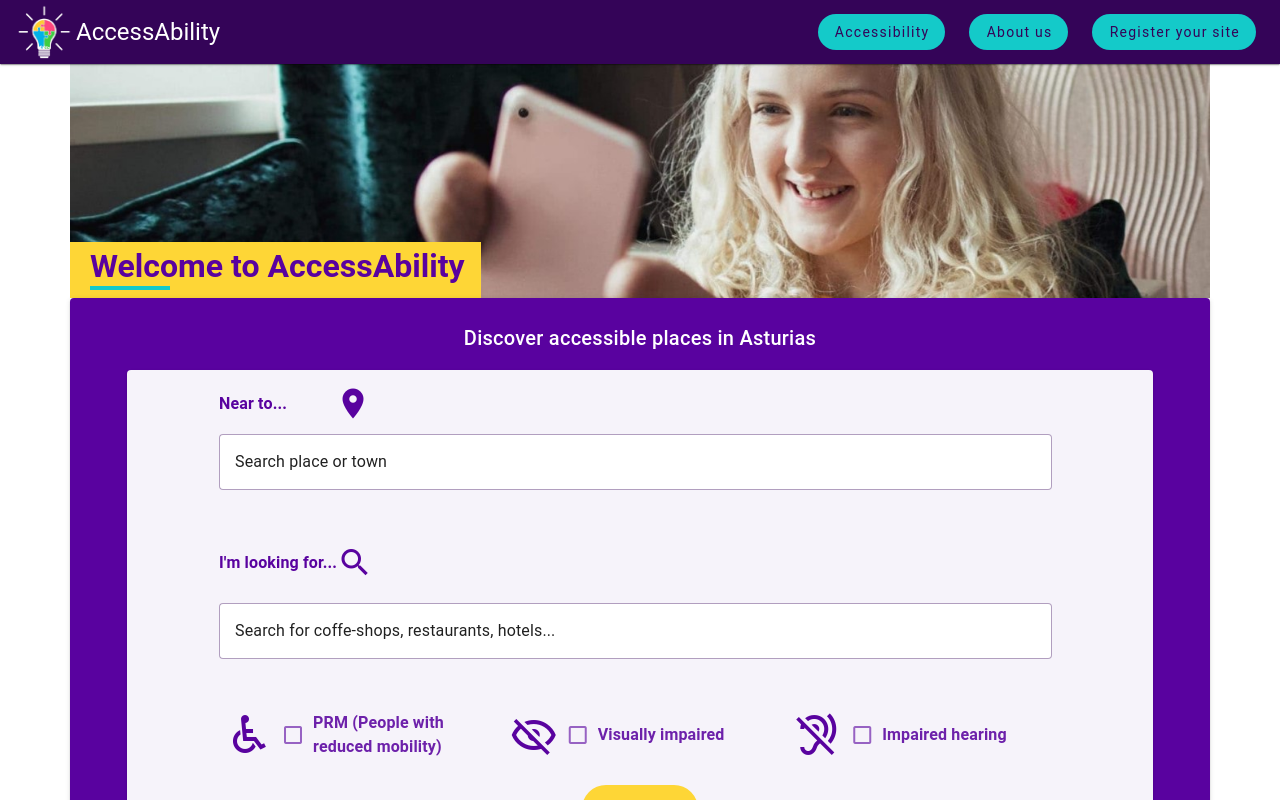
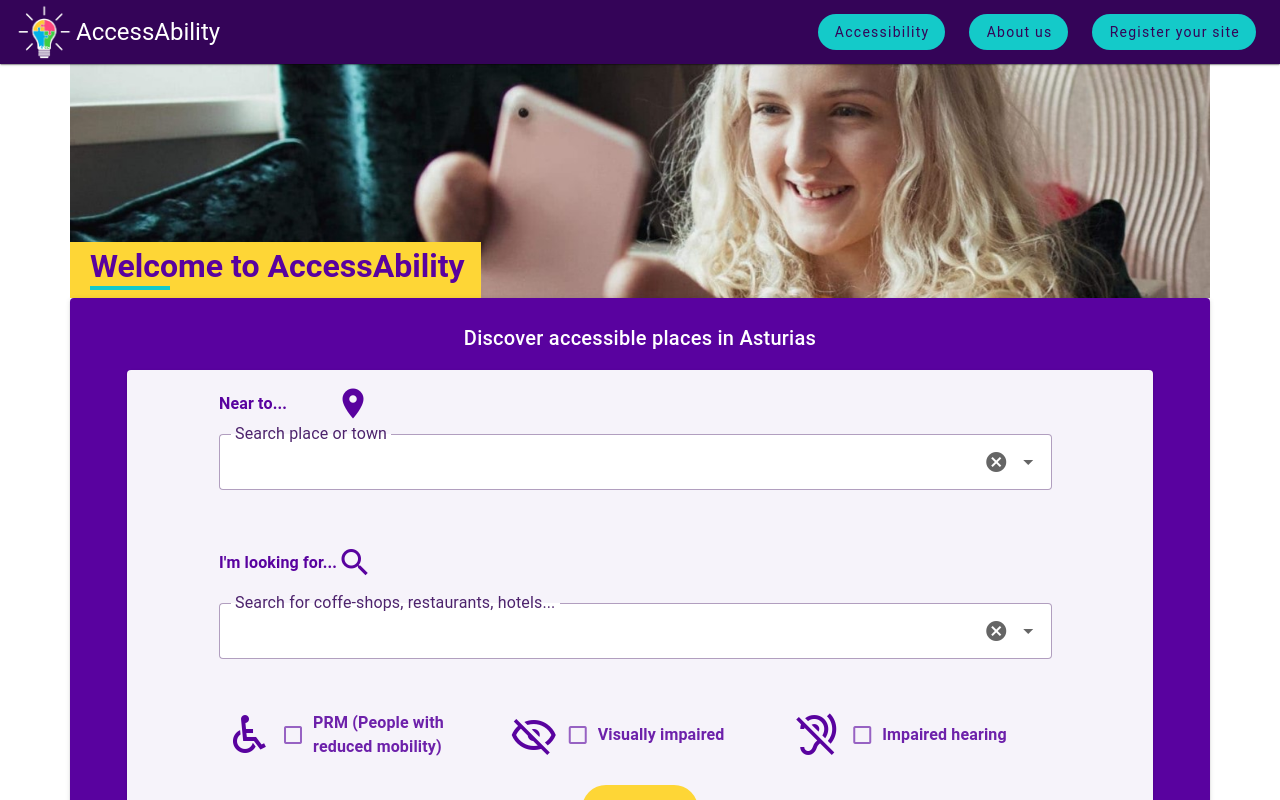
Before and after one commit to luisalvarez246/accessability, a Vue app in the folder gorilla_test/: page / in a window 1280 px wide. Shown: the top 800 px of the page. Built offline with nearby package versions, Linux system fonts and the light colour scheme; no server answers.

Commit message:
add searchBar logic to HomeView

```diff
--- a/gorilla_test/src/views/HomeView.vue
+++ b/gorilla_test/src/views/HomeView.vue
@@ -57,7 +57,7 @@
 					</v-icon>
 				  </v-col>
 				  <v-col cols="12" class="pt-0">
-					<v-text-field
+					<v-select
 					  id="search-location"
 					  bg-color="white"
 					  color="cardbackground1"
@@ -66,9 +66,9 @@
 					  clearable
 					  :rules="[rules.required]"
 					  label="Search place or town"
-					  type="input"
-					  role="textbox"
 					  class="custom_messages"
+					  :items="citiesInStore"
+					  v-model="search.city"
 					/>
 				  </v-col>
 				</v-row>
@@ -91,9 +91,17 @@
 					</v-icon>
 				  </v-col>
 				  <v-col cols="12" class="pt-0">
-					<v-text-field id="search-type-of-site" bg-color="white" color="cardbackground1" base-color="navbar"
-					  variant="outlined" clearable :rules="[rules.required]"
-					  label="Search for coffe-shops, restaurants, hotels..." type="input" role="textbox" />
+					<v-select
+						id="search-type-of-site"
+						bg-color="white" color="cardbackground1"
+						base-color="navbar"
+					  	variant="outlined"
+						clearable
+						:rules="[rules.required]"
+					  	label="Search for coffe-shops, restaurants, hotels..."
+						:items="typesInStore"
+						v-model="search.type"
+					/>
 				  </v-col>
 				</v-row>
 			  </v-col>
@@ -106,9 +114,10 @@
 				  {
 					icon: 'mdi-wheelchair',
 					label: 'PRM (People with reduced mobility)',
+					value: 'prm'
 				  },
-				  { icon: 'mdi-eye-off-outline', label: 'Visually impaired' },
-				  { icon: 'mdi-ear-hearing-off', label: 'Impaired hearing' },
+				  { icon: 'mdi-eye-off-outline', label: 'Visually impaired', value: 'visual' },
+				  { icon: 'mdi-ear-hearing-off', label: 'Impaired hearing', value: 'hearing' },
 				]"
 				:key="index"
 				cols="12"
@@ -122,6 +131,8 @@
 				</v-icon>
 				<v-checkbox
 				  :label="item.label"
+				  :value="item.value"
+				  v-model="search.categories[index]"
 				  color="cardbackground1"
 				  aria-checked="false"
 				  class="d-flex align-center font-weight-bold text-cardbackground1"
@@ -139,6 +150,7 @@
 			  :size="xs ? '' : 'x-large'"
 			  :height="xs ? 52 : ''"
 			  :class="{ 'text-h6': xs }"
+			  @click="test()"
 			>
 			  Search
 			</v-btn>
@@ -176,23 +188,23 @@
 
   <script setup>
   import { useDisplay } from "vuetify";
-  import { ref, onBeforeMount } from "vue";
+  import { ref, onBeforeMount, onUpdated } from "vue";
   import Card from "../components/Card.vue";
   import ApiConnection from "@/services/ApiConnection";
+  import { useLaunchStore } from "../store/launchStore";
   import { Carousel, Pagination, Slide, Navigation } from "vue3-carousel";
   import "vue3-carousel/dist/carousel.css";
 
-  // const model = ref(0);
-
-  // const colors = ref([
-  //   "primary",
-  //   "secondary",
-  //   "yellow darken-2",
-  //   "red",
-  //   "orange",
-  // ]);
-
   const stores = ref([]);
+  const citiesInStore = ref();
+  const typesInStore = ref();
+  const search = ref(
+	{
+		city: "",
+		type: "",
+		categories: [],
+	}
+  )
 
   const getStores = async () => {
 	let response = await ApiConnection.getAllStores();
@@ -201,16 +213,15 @@
 	return stores.value;
   };
 
-
   onBeforeMount(() => {
 	getStores();
+	citiesInStore.value = useLaunchStore().getCities;
+	typesInStore.value = useLaunchStore().getTypes;
+
+	console.log(citiesInStore.value);
+	console.log(typesInStore.value);
   });
 
-  // function calculateCarouselHeight() {
-  //   const cardHeight = 350;
-  //   const numRows = Math.ceil(colors.value.length / 3);
-  //   return numRows * cardHeight;
-  // }
   const { xs } = useDisplay();
 
   const rules = {
@@ -230,10 +241,40 @@
 	}
   })
 
-  // a computed ref
-  // const publishedBooksMessage = computed(() => {
-  //   return author.books.length > 0 ? 'Yes' : 'No'
-  // })
+  const sortCategories = () =>
+  {
+	if (search.value.categories.includes('visual') && search.value.categories.includes('hearing'))
+	{
+		let	aux;
+		let firstIndex;
+		let lastIndex;
+
+		firstIndex = search.value.categories.indexOf('visual');
+		lastIndex = search.value.categories.indexOf('hearing');
+		aux = search.value.categories[firstIndex];
+		search.value.categories[firstIndex] = search.value.categories[lastIndex];
+		search.value.categories[lastIndex] = aux;
+	}
+  }
+
+  const test = async () =>
+  {
+	let categories;
+	let	filtereUnchecked;
+	let response;
+
+	if (search.value.categories.length > 0)
+	{
+		sortCategories();
+		filtereUnchecked = search.value.categories.filter(x => x !== false);
+		categories = filtereUnchecked.reduce((acc, currentValue) => acc + "," + currentValue);
+	}
+	console.log(search.value);
+	console.log(categories);
+	console.log(filtereUnchecked);
+	response = await ApiConnection.searchStores(search.value.city, search.value.type, categories);
+	console.log(response);
+  }
 
   </script>
 
```
